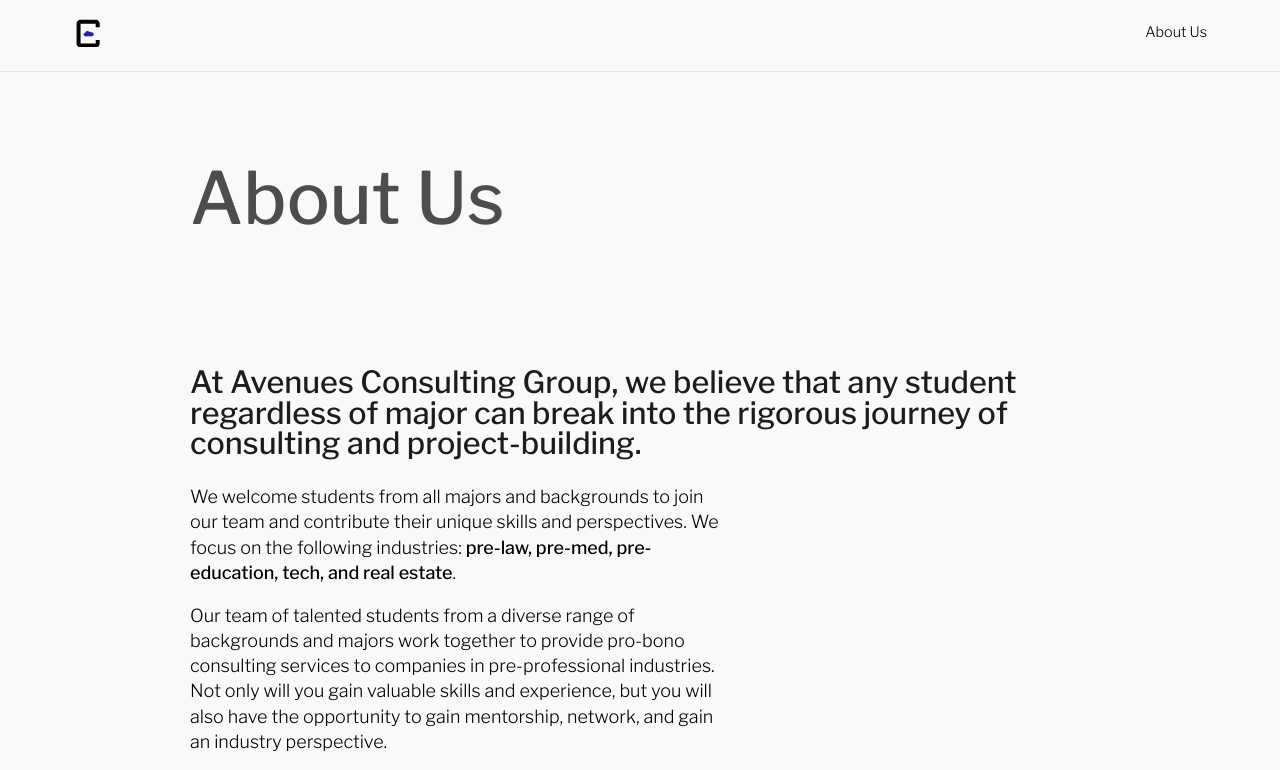
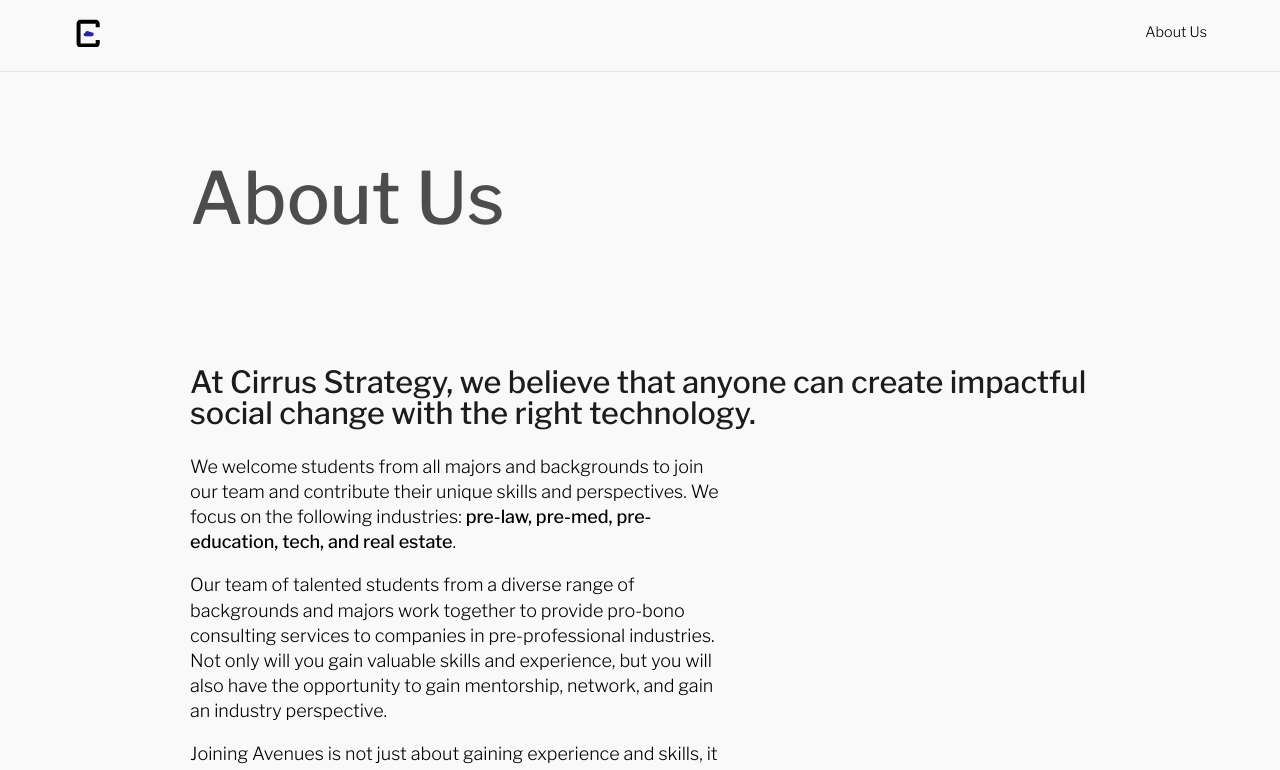
Before and after one commit to CirrusStrategy/cirrusstrategy.github.io, a Next.js app: page /aboutus in a window 1280 px wide. Shown: the top 770 px of the page. Built offline with nearby package versions, Linux system fonts and the light colour scheme.

Commit message:
Update Content.tsx

```diff
--- a/app/aboutus/Content.tsx
+++ b/app/aboutus/Content.tsx
@@ -8,9 +8,8 @@
     <div className={styles.content}>
       <div className={styles.contentSec}>
         <h2 className={styles.header}>
-          At Avenues Consulting Group, we believe that any student regardless of
-          major can break into the rigorous journey of consulting and
-          project-building.
+          At Cirrus Strategy, we believe that anyone can create impactful
+          social change with the right technology.
         </h2>
         <p className={styles.text}>
           We welcome students from all majors and backgrounds to join our team
```
